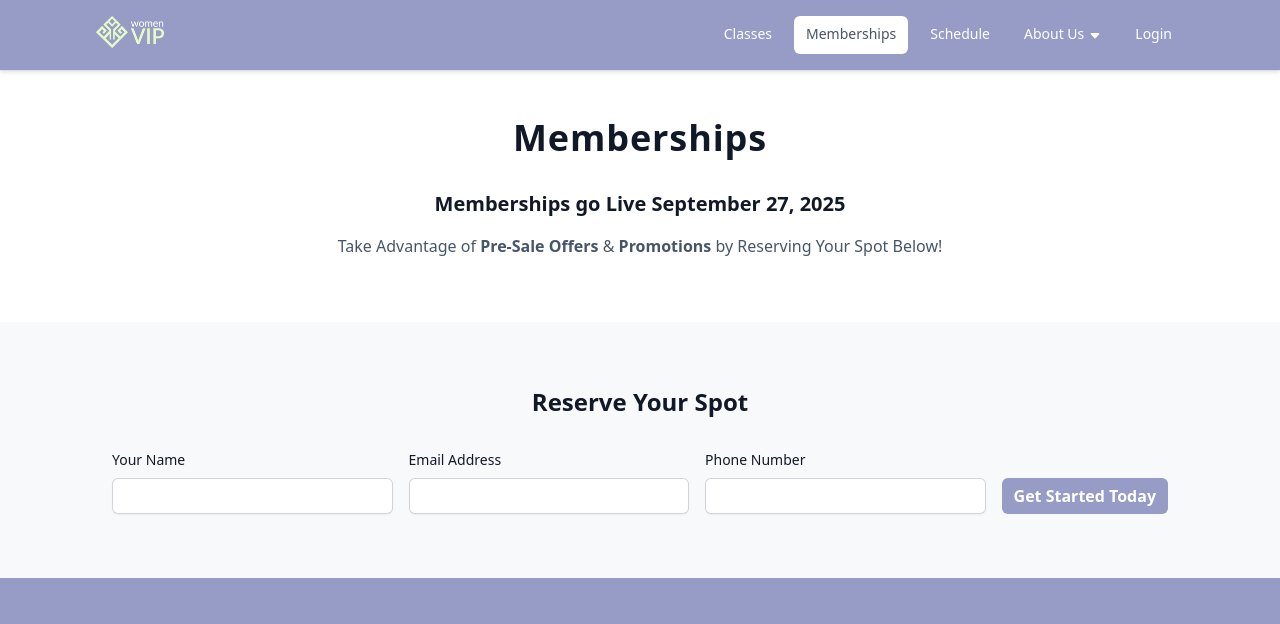
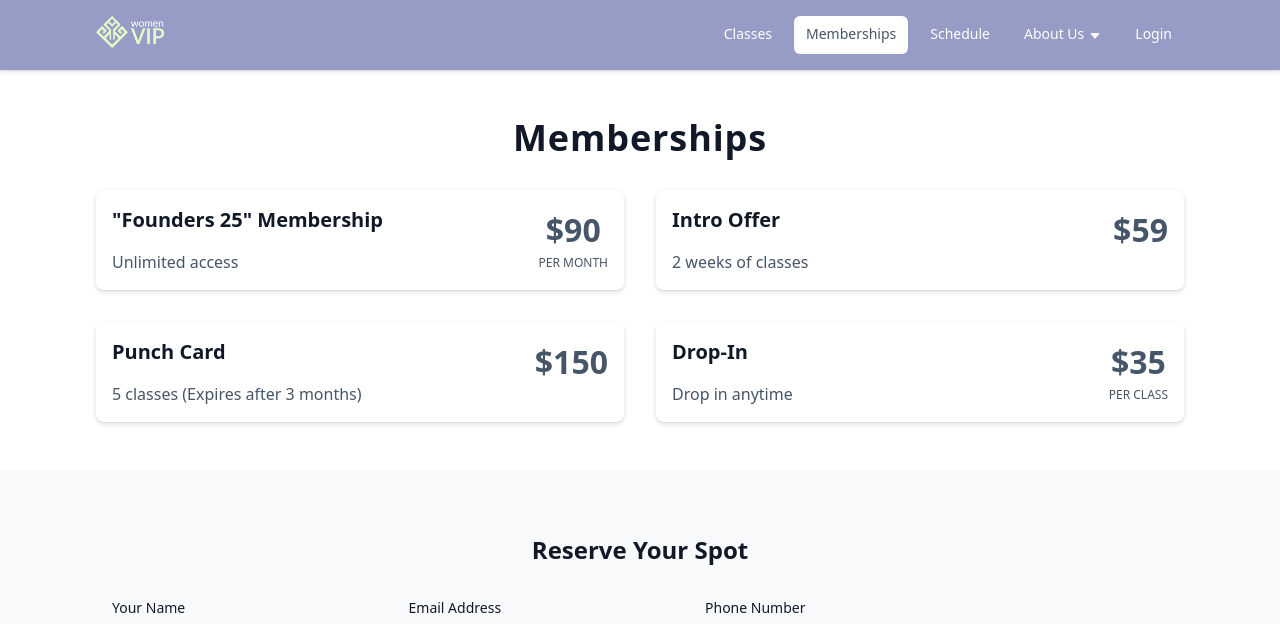
Before and after one commit to TGA-Academy/TGA-Academy.github.io, a Jekyll site: the page built from pages/memberships.html, in a window 1280 px wide and 1322 px high. Shown: the top 624 px of the window. Built offline with Jekyll 4.4.1, drawn with Linux system fonts in a browser that asks for light colours; grey boxes are pictures that could not be loaded.

Commit message:
updating memberships

```diff
--- a/pages/memberships.html
+++ b/pages/memberships.html
@@ -9,45 +9,14 @@ permalink: /memberships
     Memberships
   </h1>
 
-  <h3 class="text-center">
-    Memberships go Live September 27, 2025
-  </h3>
-
-  <p class="text-center">
-    Take Advantage of <strong>Pre-Sale Offers</strong> & <strong>Promotions</strong> by Reserving Your Spot Below!
-  </p>
-
-  <!--
   <div class="memberships">
-    <a href="https://women-vip.gymdesk.com/signup/v/Ddppd" target="_blank">
+    <a href="https://women-vip.gymdesk.com/signup/v/lOa7k" target="_blank">
       <div class="description">
-        <h3>Gold Membership</h3>
+        <h3>"Founders 25" Membership</h3>
         <p>Unlimited access</p>
       </div>
       <div class="cost">
-        <div class="amount">$170</div>
-        <div class="per">per month</div>
-      </div>
-    </a>
-
-    <a href="https://women-vip.gymdesk.com/signup/v/Ax22y" target="_blank">
-      <div class="description">
-        <h3>Silver Membership</h3>
-        <p>9 classes per month</p>
-      </div>
-      <div class="cost">
-        <div class="amount">$150</div>
-        <div class="per">per month</div>
-      </div>
-    </a>
-
-    <a href="https://women-vip.gymdesk.com/signup/v/Am77o" target="_blank">
-      <div class="description">
-        <h3>Bronze Membership</h3>
-        <p>5 classes per month</p>
-      </div>
-      <div class="cost">
-        <div class="amount">$130</div>
+        <div class="amount">$90</div>
         <div class="per">per month</div>
       </div>
     </a>
@@ -55,11 +24,10 @@ permalink: /memberships
     <a href="https://women-vip.gymdesk.com/signup/v/DJppd" target="_blank">
       <div class="description">
         <h3>Intro Offer</h3>
-        <p>2 weeks of unlimited access (New Members only)</p>
+        <p>2 weeks of classes</p>
       </div>
       <div class="cost">
         <div class="amount">$59</div>
-        <div class="per">for 2 weeks</div>
       </div>
     </a>
 
@@ -84,7 +52,6 @@ permalink: /memberships
       </div>
     </a>
   </div>
-  -->
 </section>
 
 <div class="section-bg">
```
